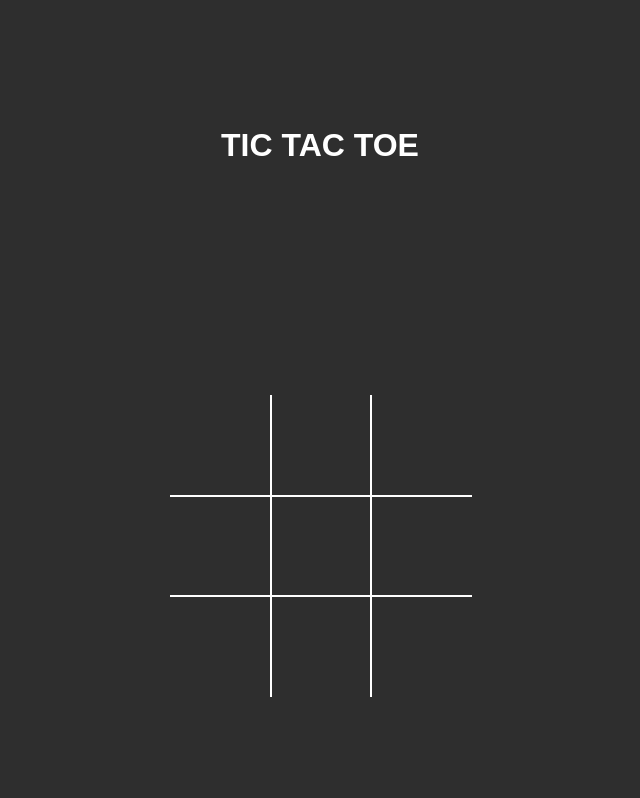
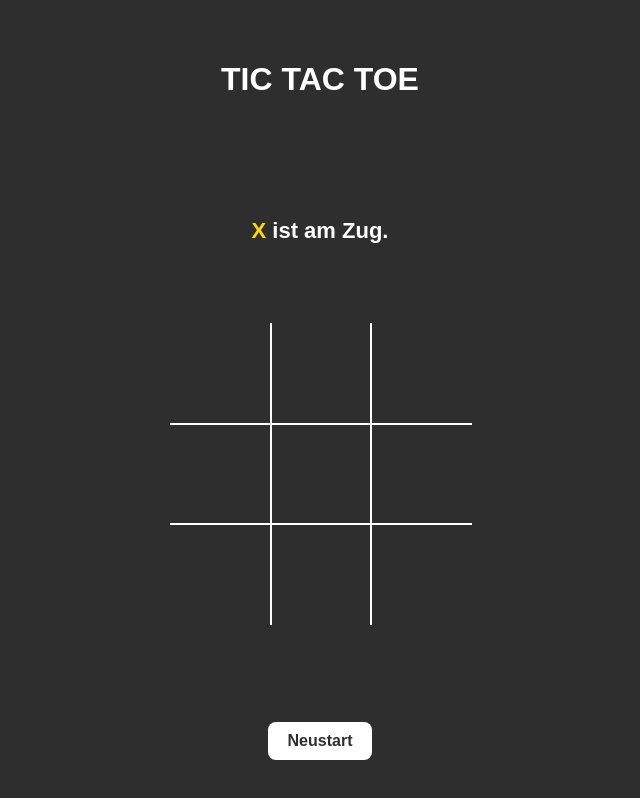
Before and after one commit to b-rich-dev/tic_tac_toe, a plain HTML site: page index.html in a window 1280 px wide. Shown: the whole page, without its empty margins (320-960 px from the left). Drawn offline with Linux system fonts and the light colour scheme.

Commit message:
status done

```diff
--- a/index.html
+++ b/index.html
@@ -9,6 +9,8 @@
 </head>
 <body onload="init()">
     <h1>TIC TAC TOE</h1>
+    <div id="status"></div>
     <div id="game"></div>
+    <button id="restartBtn" onclick="restartGame()">Neustart</button>
 </body>
 </html>
--- a/script.js
+++ b/script.js
@@ -31,6 +31,30 @@ function init() {
 }
 
 
+function restartGame() {
+    fields = Array(9).fill(null);
+    currentPlayer = 'cross';
+
+    // Entferne ggf. vorhandene Gewinnlinie
+    const winLine = document.querySelector('.win-line');
+    if (winLine && winLine.parentElement) {
+        winLine.parentElement.remove();
+    }
+
+    render();
+}
+
+
+function handleClick(index) {
+    if (!fields[index]) {
+        fields[index] = currentPlayer;
+        lastMoveIndex = index;
+        currentPlayer = currentPlayer === 'cross' ? 'circle' : 'cross';
+        render();
+    }
+}
+
+
 function render() {
     const game = document.getElementById('game');
     game.innerHTML = ''; // Reset
@@ -51,10 +75,15 @@ function render() {
             cell.innerHTML = (i === lastMoveIndex) ? getAnimatedCrossSVG() : getStaticCrossSVG();
         }
 
-        cell.addEventListener('click', () => handleClick(i));
+        // Nur klickbar, wenn das Spiel noch läuft
+        if (!fields[i] && !getWinnerLine()) {
+            cell.addEventListener('click', () => handleClick(i));
+        }
+
         game.appendChild(cell);
     }
 
+    // Gewinnerlinie rendern
     const winnerLine = getWinnerLine();
     if (winnerLine) {
         const lineSVG = getWinLineSVG(winnerLine);
@@ -68,16 +97,25 @@ function render() {
         overlay.style.height = '300px';
         game.appendChild(overlay);
     }
+
+    // Anzeige aktualisieren
+    const status = document.getElementById('status');
+    if (winnerLine) {
+        const winner = fields[winnerLine[0]];
+        const symbol = winner === 'cross' ? 'X' : 'O';
+        const color = winner === 'cross' ? 'gold' : 'deepskyblue';
+        status.innerHTML = `<span style="color: ${color}; font-weight: bold;">${symbol}</span> hat gewonnen!`;
+    } else if (!fields.includes(null)) {
+        status.textContent = 'Unentschieden!';
+    } else {
+        const symbol = currentPlayer === 'cross' ? 'X' : 'O';
+        const color = currentPlayer === 'cross' ? 'gold' : 'deepskyblue';
+        status.innerHTML = `<span style="color: ${color}; font-weight: bold;">${symbol}</span> ist am Zug.`;
+    }
+
 }
 
-function handleClick(index) {
-    if (!fields[index]) {
-        fields[index] = currentPlayer;
-        lastMoveIndex = index;
-        currentPlayer = currentPlayer === 'cross' ? 'circle' : 'cross';
-        render();
-    }
-}
+
 
 
 function getWinnerLine() {
--- a/style.css
+++ b/style.css
@@ -91,3 +91,28 @@ h1 {
   z-index: 10;
   pointer-events: none;
 }
+
+#restartBtn {
+  margin-top: 20px;
+  padding: 10px 20px;
+  font-size: 16px;
+  font-weight: bold;
+  border: none;
+  background-color: #ffffff;
+  color: #2e2e2e;
+  border-radius: 8px;
+  cursor: pointer;
+  transition: background-color 0.3s;
+}
+
+#restartBtn:hover {
+  background-color: deepskyblue;
+}
+
+#status {
+  margin-top: 20px;
+  font-size: 22px;
+  font-weight: bold;
+  color: white;
+  text-align: center;
+}
```
